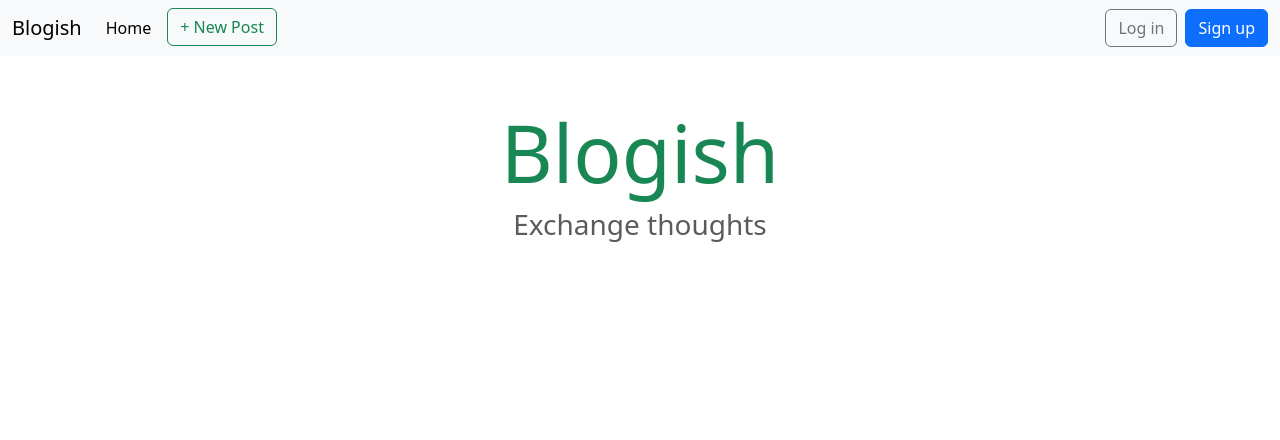
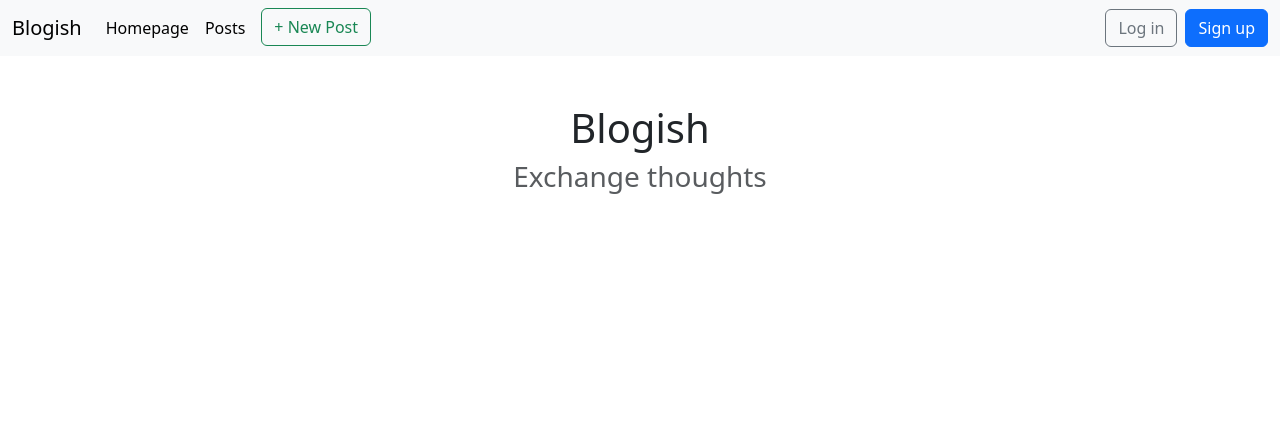
Before and after one commit to joshualent/blogish, a Django app: page / in a window 1280 px wide. Shown: the top 440 px of the page. Run offline with Django 5.2, Linux system fonts and the light colour scheme; parts of the project's set-up code (start-up, migrations or seed data) failed here and were passed over.

Commit message:
Update README and tweak templates

```diff
--- a/templates/_base.html
+++ b/templates/_base.html
@@ -46,7 +46,12 @@
                         <li class="nav-item">
                             <a class="nav-link active"
                                aria-current="page"
-                               href="{% if request.user.is_authenticated %}{% url 'post_list' %}{% else %}{% url 'home' %}{% endif %}">Home</a>
+                               href="{% url 'home' %}">Homepage</a>
+                        </li>
+                        <li class="nav-item">
+                            <a class="nav-link active"
+                               aria-current="page"
+                               href="{% url 'post_list' %}">Posts</a>
                         </li>
                         {% comment %} <li class="nav-item">
               <a class="nav-link" href="{% url 'about' %}">About</a>
--- a/templates/pages/home.html
+++ b/templates/pages/home.html
@@ -5,7 +5,7 @@
 {% endblock title %}
 {% block content %}
     <div class="pricing-header px-3 py-3 pt-md-5 pb-md-4 mx-auto text-center">
-        <h1 class="display-1 text-success">Blogish</h1>
+        <h1>Blogish</h1>
         <h2 class="h3 text-muted">Exchange thoughts</h2>
     </div>
 {% endblock content %}
```
Also changed, not shown: README.md.
